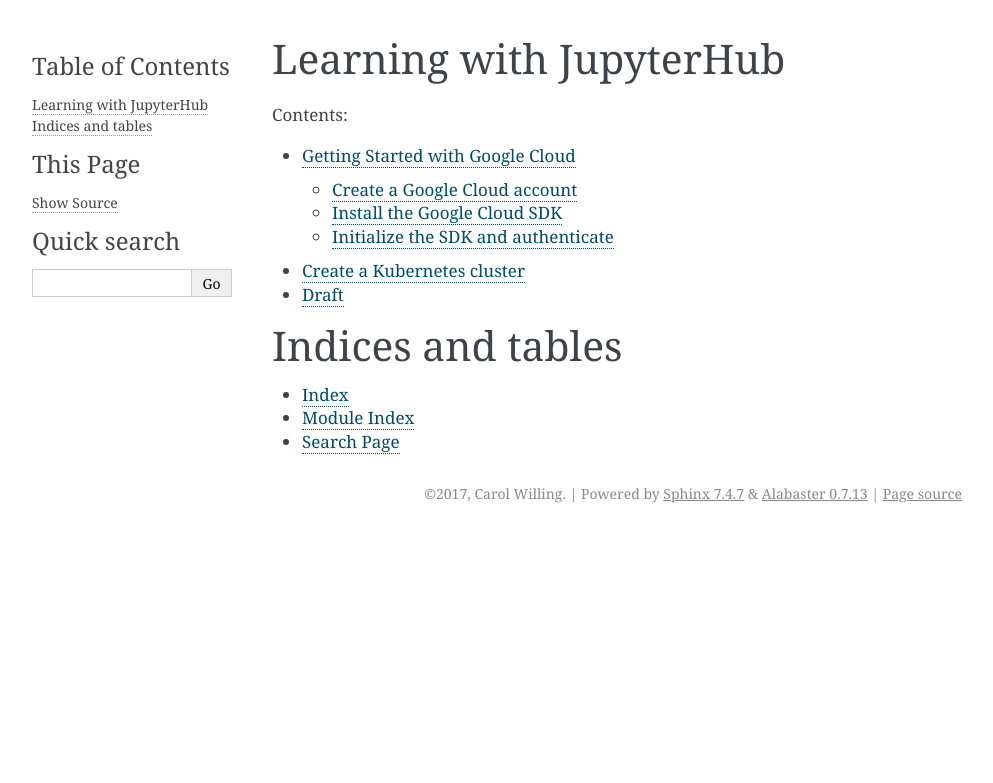
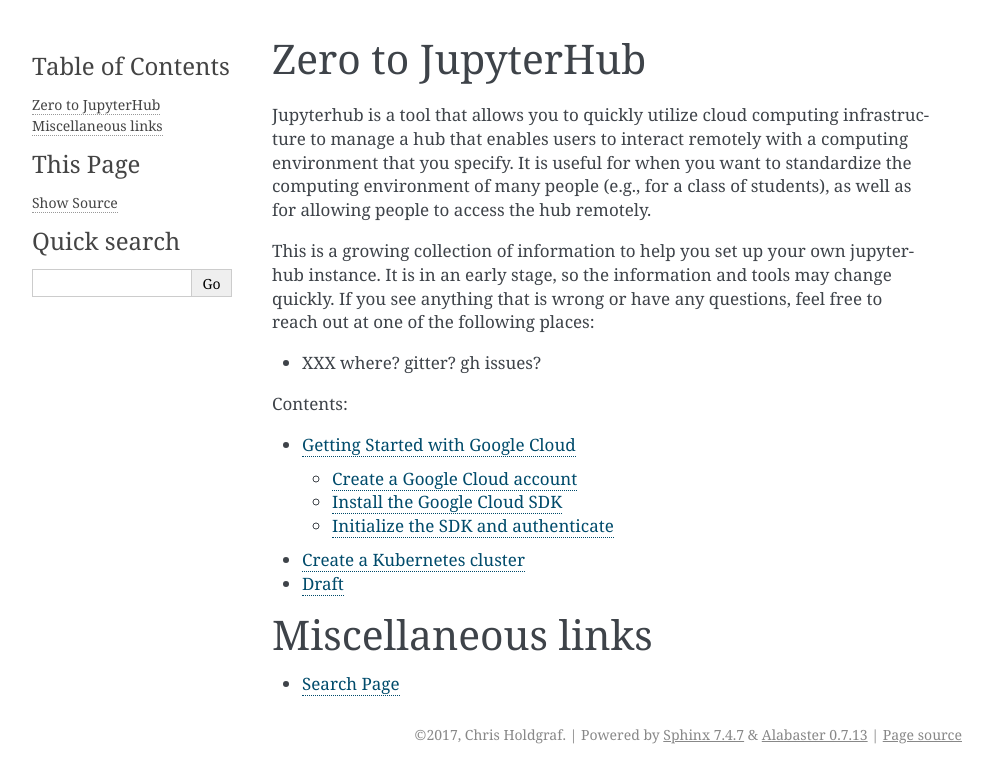
Before and after one commit to jupyterhub/zero-to-jupyterhub-k8s, a Sphinx documentation site: the page built from source/index.rst, in a window 1280 px wide. Shown: the top 783 px of the page, without its empty margins (148-1141 px from the left). Built offline with Sphinx 7.4.7, drawn with Linux system fonts in a browser that asks for light colours.

Commit message:
updating docs

```diff
--- a/source/conf.py
+++ b/source/conf.py
@@ -50,9 +50,9 @@
 master_doc = 'index'
 
 # General information about the project.
-project = 'Learning with JupyterHub'
-copyright = '2017, Carol Willing'
-author = 'Carol Willing'
+project = 'Zero to Jupyterhub'
+copyright = '2017, Chris Holdgraf'
+author = 'Chris Holdgraf'
 
 # The version info for the project you're documenting, acts as replacement for
 # |version| and |release|, also used in various other places throughout the
@@ -104,7 +104,7 @@
 # -- Options for HTMLHelp output ------------------------------------------
 
 # Output file base name for HTML help builder.
-htmlhelp_basename = 'LearningwithJupyterHubdoc'
+htmlhelp_basename = 'ZeroToJupyterhubDoc'
 
 
 # -- Options for LaTeX output ---------------------------------------------
@@ -131,8 +131,8 @@
 # (source start file, target name, title,
 #  author, documentclass [howto, manual, or own class]).
 latex_documents = [
-    (master_doc, 'LearningwithJupyterHub.tex', 'Learning with JupyterHub',
-     'Carol Willing', 'manual'),
+    (master_doc, 'ZeroToJupyterhubDoc.tex', 'Zero to JupyterHub',
+     'Chris Holdgraf', 'manual'),
 ]
 
 
@@ -141,7 +141,7 @@
 # One entry per manual page. List of tuples
 # (source start file, name, description, authors, manual section).
 man_pages = [
-    (master_doc, 'learningwithjupyterhub', 'Learning with JupyterHub',
+    (master_doc, 'zerotojupyterhub', 'Zero to JupyterHub',
      [author], 1)
 ]
 
@@ -152,8 +152,8 @@
 # (source start file, target name, title, author,
 #  dir menu entry, description, category)
 texinfo_documents = [
-    (master_doc, 'LearningwithJupyterHub', 'Learning with JupyterHub',
-     author, 'LearningwithJupyterHub', 'One line description of project.',
+    (master_doc, 'ZeroToJupyterhubDoc', 'Zero to JupyterHub',
+     author, 'ZeroToJupyterhubDoc', 'One line description of project.',
      'Miscellaneous'),
 ]
 
--- a/source/index.rst
+++ b/source/index.rst
@@ -1,8 +1,20 @@
-.. Learning with JupyterHub documentation master file, created by
-   sphinx-quickstart on Fri Mar 17 16:07:58 2017.
+Zero to JupyterHub
+==================
 
-Learning with JupyterHub
-========================
+Jupyterhub is a tool that allows you to quickly utilize cloud computing
+infrastructure to manage a hub that enables users to interact remotely
+with a computing environment that you specify. It is useful for when
+you want to standardize the computing environment of many people (e.g.,
+for a class of students), as well as for allowing people to access the
+hub remotely.
+
+This is a growing collection of information to help you set up your own
+jupyterhub instance. It is in an early stage, so the information and
+tools may change quickly. If you see anything that is wrong or have any
+questions, feel free to reach out at one of the following places:
+
+* XXX where? gitter? gh issues?
+
 
 .. toctree::
    :maxdepth: 2
@@ -12,9 +24,7 @@
    clustercreate
    draft
 
-Indices and tables
-==================
+Miscellaneous links
+===================
 
-* :ref:`genindex`
-* :ref:`modindex`
 * :ref:`search`
```
Also changed, not shown: README.md (+5 -1 lines), SUMMARY.md (deleted, +0 -4 lines), 2 other files.
